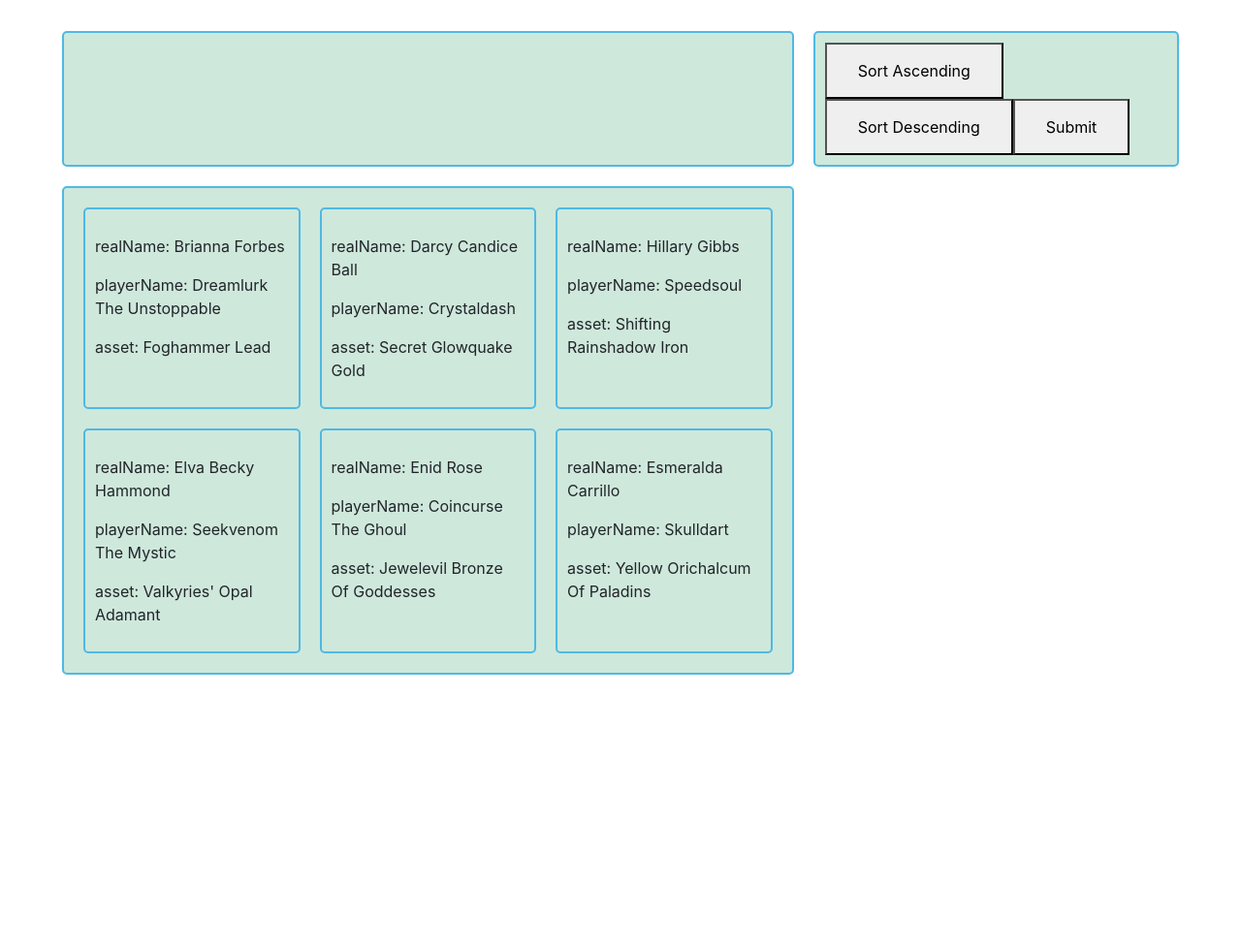
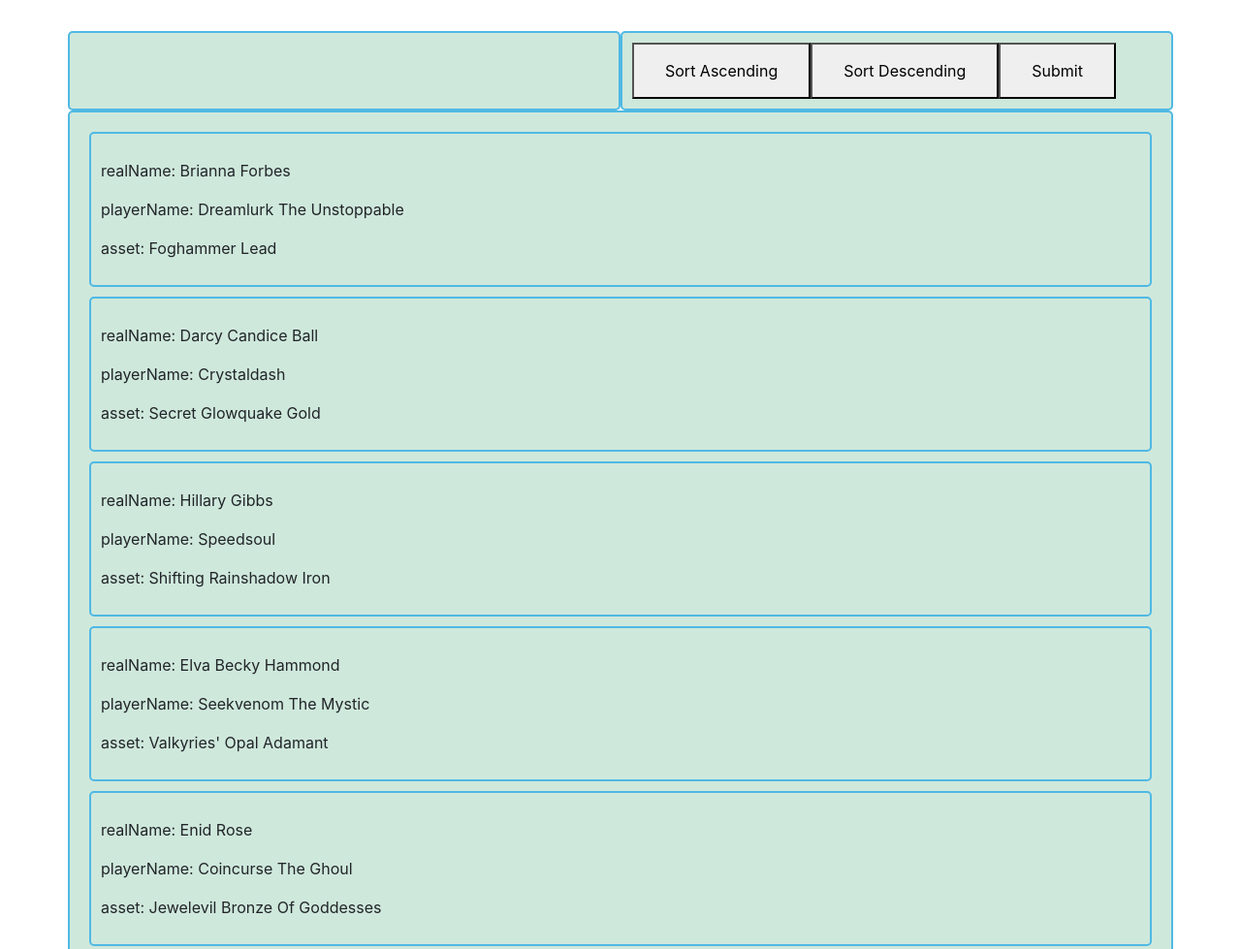
Before and after one commit to twin-nuclei/cardGame, a website built with Parcel: page src/index.html in a window 1280 px wide. Shown: the top 979 px of the page at 97% size. Before the commit the page ends 800 px from the top, so only its background shows below. Built offline with nearby package versions, Linux system fonts and the light colour scheme.

Commit message:
first rough implementation of the bootstrap grid and container system

```diff
--- a/src/index.html
+++ b/src/index.html
@@ -9,10 +9,14 @@
     <link rel="stylesheet" type="text/css" href="sass/main.scss">
 </head>
 <body>
-<div id="main">
-    <div id="details" class="first_level_container"></div>
-    <div id="controls" class="first_level_container"></div>
-    <div id="overview" class="first_level_container"></div>
+<div id="main" class="container">
+    <div class="row">
+        <div id="details" class="col-sm first_level_box"></div>
+        <div id="controls" class="col-sm first_level_box"></div>
+    </div>
+    <div class="row">
+        <div id="overview" class="col-sm first_level_box"></div>
+    </div>
     <div id="submitModal" class="modal">
         <div class="modal-content">
             <span class="close">&times;</span>
--- a/src/sass/main.scss
+++ b/src/sass/main.scss
@@ -9,23 +9,23 @@ button {
     padding: 15px 32px;
 }
 
-#main {
-    display: grid;
-    grid-template-columns: 2fr 1fr;
-    grid-gap: 20px;
-}
+//#main {
+//    display: grid;
+//    grid-template-columns: 2fr 1fr;
+//    grid-gap: 20px;
+//}
 
-.first_level_container {
+.first_level_box {
     border-radius: 5px;
     padding: 10px;
     background-color: rgb(207,232,220);
     border: 2px solid rgb(79,185,227);
 }
 
-#overview {
-    display: grid;
-    grid-template-columns: 1fr 1fr 1fr;
-}
+//#overview {
+//    display: grid;
+//    grid-template-columns: 1fr 1fr 1fr;
+//}
 
 .card, .cardCopy {
     border-radius: 5px;
```
Also changed, not shown: dist/index.html, 3 other files.
